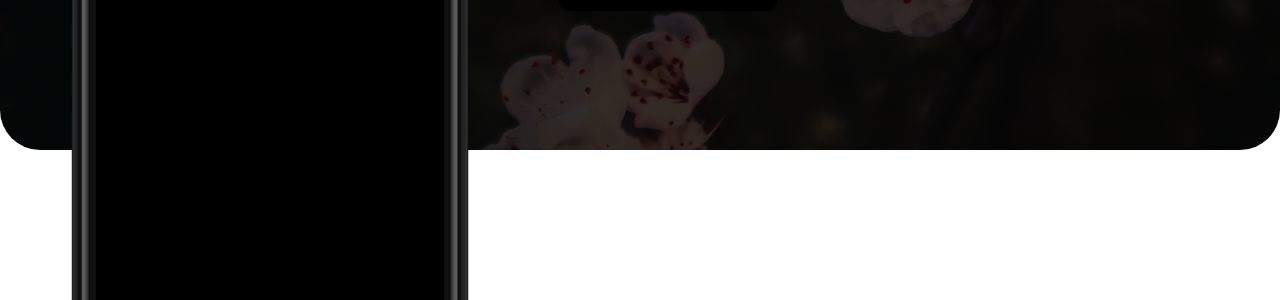
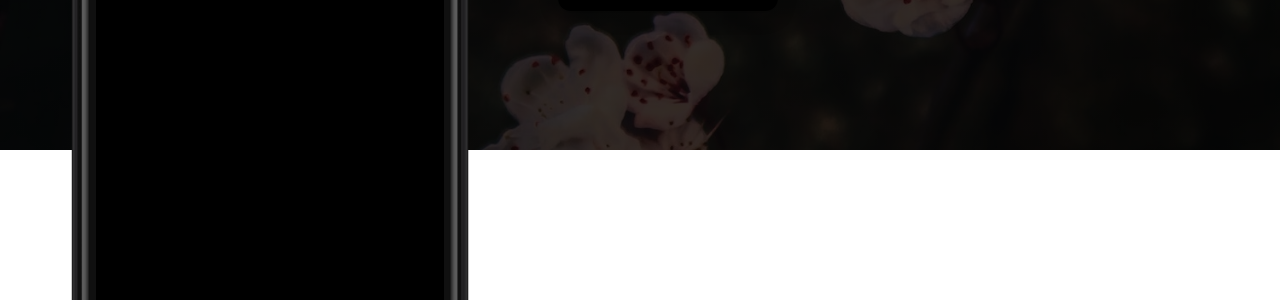
Before and after one commit to fassko/vibur-app, a Jekyll site: the page built from index.html, in a window 1280 px wide. Shown: the part 564-864 px from the top of the page. Built offline with Jekyll 4.4.1, drawn with Linux system fonts in a browser that asks for light colours; nearby versions of some CDN libraries.

Commit message:
Remove corner radius

```diff
--- a/_sass/layout.scss
+++ b/_sass/layout.scss
@@ -11,8 +11,6 @@
 	background-repeat: no-repeat;
 	background-size: cover;
 	background-position: top;
-	border-radius: 0px 0px 40px 40px;
-
 }
 
 .headerBackground {
```
